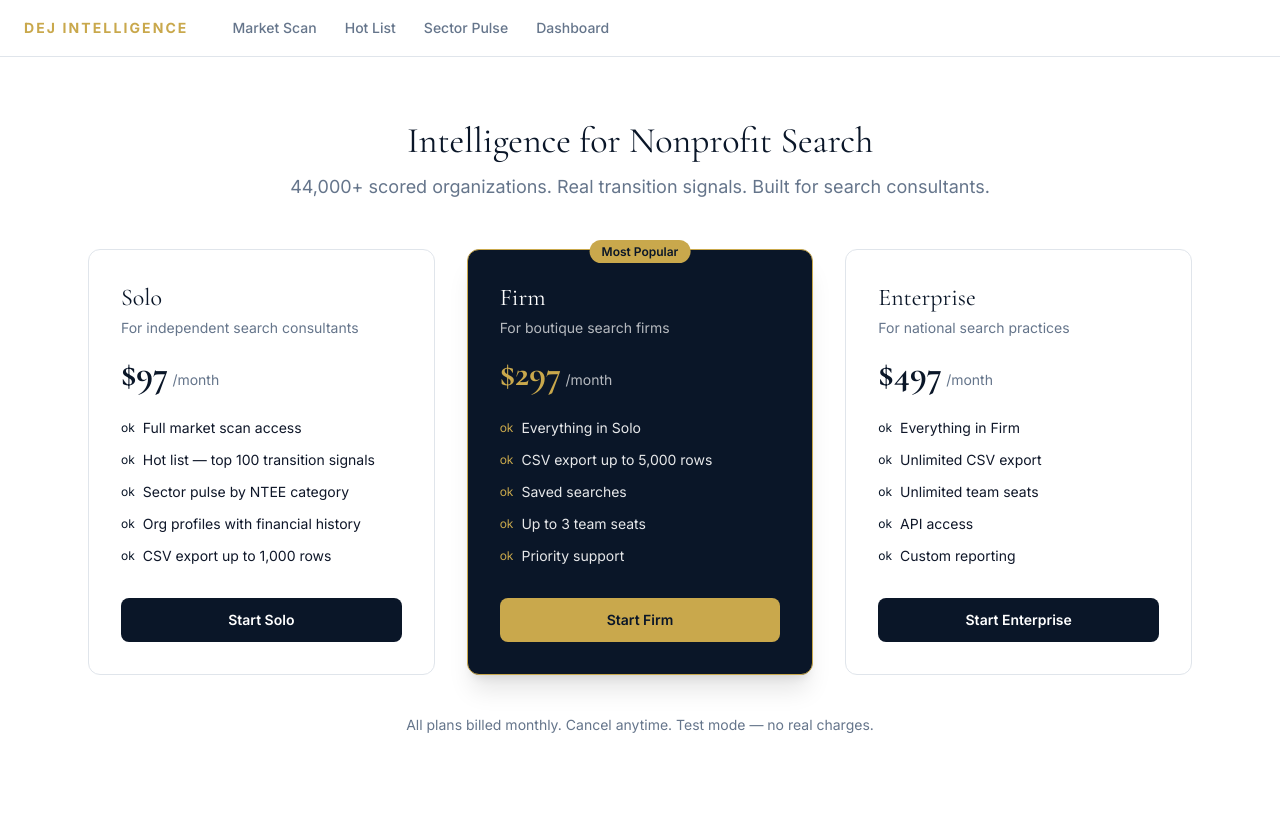
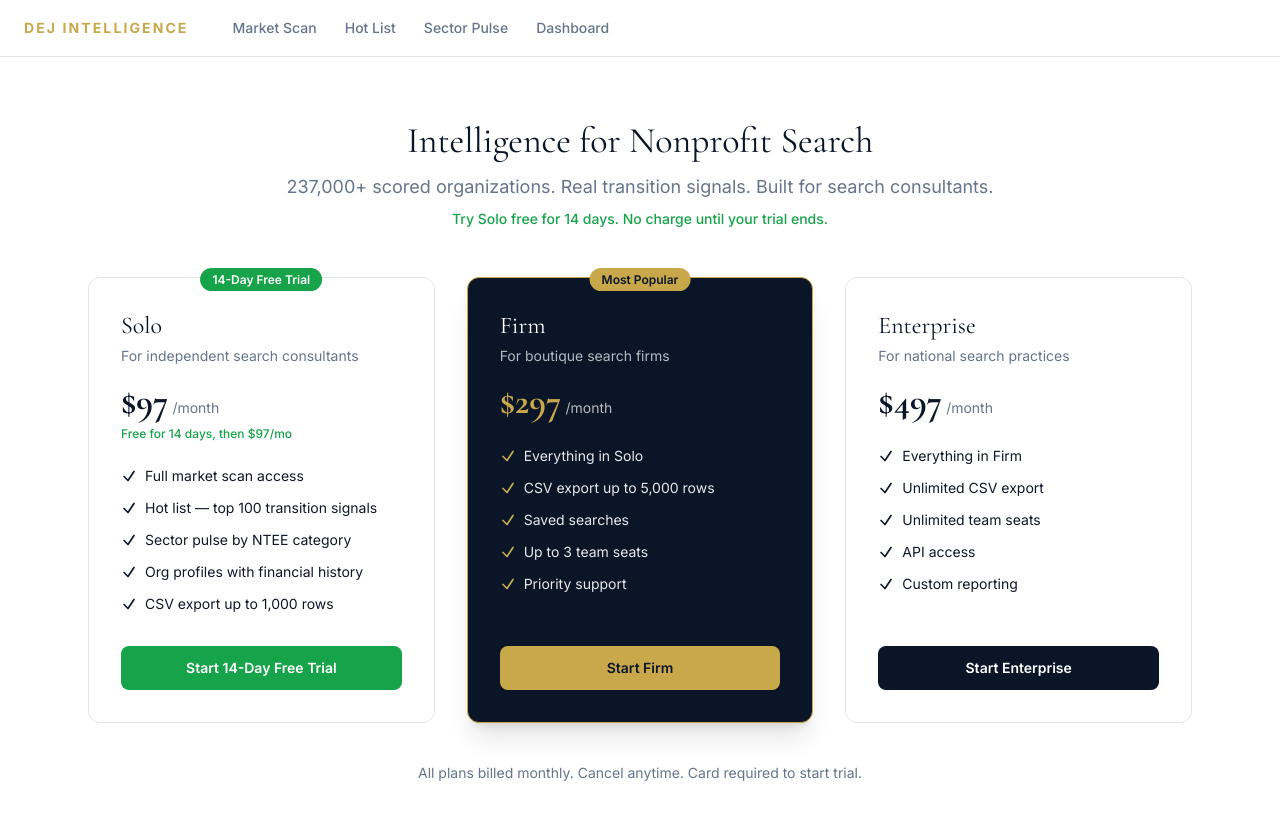
Before and after one commit to dledgerton/dej-intelligence, a Next.js app: page /pricing in a window 1280 px wide. Shown: the top 820 px of the page. Built offline with nearby package versions, Linux system fonts and the light colour scheme.

Commit message:
Free trial: 14-day Solo trial via Stripe trial_period_days

```diff
--- a/app/api/stripe/checkout/route.ts
+++ b/app/api/stripe/checkout/route.ts
@@ -8,6 +8,10 @@
   solo:       process.env.STRIPE_PRICE_SOLO_MONTHLY!,
   firm:       process.env.STRIPE_PRICE_FIRM_MONTHLY!,
   enterprise: process.env.STRIPE_PRICE_ENTERPRISE_MONTHLY!,
+}
+
+const TRIAL_DAYS: Partial<Record<PlanKey, number>> = {
+  solo: 14,
 }
 
 export async function POST(req: NextRequest) {
@@ -27,21 +31,19 @@
   }
 
   const email = user.emailAddresses[0]?.emailAddress
+  const trialDays = TRIAL_DAYS[plan]
 
   const session = await stripe.checkout.sessions.create({
     mode: 'subscription',
     payment_method_types: ['card'],
     customer_email: email,
-    line_items: [
-      {
-        price: PRICE_IDS[plan],
-        quantity: 1,
+    line_items: [{ price: PRICE_IDS[plan], quantity: 1 }],
+    ...(trialDays && {
+      subscription_data: {
+        trial_period_days: trialDays,
       },
-    ],
-    metadata: {
-      userId,
-      plan,
-    },
+    }),
+    metadata: { userId, plan },
     success_url: `${process.env.NEXT_PUBLIC_APP_URL}/?upgraded=true`,
     cancel_url: `${process.env.NEXT_PUBLIC_APP_URL}/pricing`,
   })
--- a/app/pricing/page.tsx
+++ b/app/pricing/page.tsx
@@ -30,6 +30,12 @@
     }
   }
 
+  function getCtaLabel(key: PlanKey, plan: typeof PLANS[PlanKey], isLoading: boolean) {
+    if (isLoading) return "Redirecting..."
+    if (plan.trial) return `Start ${plan.trialDays}-Day Free Trial`
+    return `Start ${plan.name}`
+  }
+
   return (
     <>
       <Nav />
@@ -39,7 +45,10 @@
             Intelligence for Nonprofit Search
           </h1>
           <p className="mt-3 text-lg text-muted-foreground">
-            44,000+ scored organizations. Real transition signals. Built for search consultants.
+            237,000+ scored organizations. Real transition signals. Built for search consultants.
+          </p>
+          <p className="mt-2 text-sm text-green-600 font-medium">
+            Try Solo free for 14 days. No charge until your trial ends.
           </p>
         </div>
 
@@ -58,6 +67,14 @@
                   <div className="absolute -top-3 left-1/2 -translate-x-1/2">
                     <span className="rounded-full bg-gold px-3 py-1 text-xs font-semibold text-navy">
                       Most Popular
+                    </span>
+                  </div>
+                )}
+
+                {key === "solo" && (
+                  <div className="absolute -top-3 left-1/2 -translate-x-1/2">
+                    <span className="rounded-full bg-green-600 px-3 py-1 text-xs font-semibold text-white">
+                      14-Day Free Trial
                     </span>
                   </div>
                 )}
@@ -93,18 +110,27 @@
                       /month
                     </span>
                   </div>
+                  {plan.trial && (
+                    <p className="mt-1 text-xs text-green-600 font-medium">
+                      Free for {plan.trialDays} days, then ${plan.price}/mo
+                    </p>
+                  )}
                 </div>
 
                 <ul className="mb-8 flex-1 space-y-3">
                   {plan.features.map((feature) => (
                     <li key={feature} className="flex items-start gap-2 text-sm">
-                      <span
-                        className={`mt-0.5 text-xs ${
+                      <svg
+                        className={`mt-0.5 h-4 w-4 shrink-0 ${
                           key === "firm" ? "text-gold" : "text-navy"
                         }`}
+                        fill="none"
+                        stroke="currentColor"
+                        strokeWidth={2.5}
+                        viewBox="0 0 24 24"
                       >
-                        ok
-                      </span>
+                        <path strokeLinecap="round" strokeLinejoin="round" d="M4.5 12.75l6 6 9-13.5" />
+                      </svg>
                       <span
                         className={
                           key === "firm" ? "text-white/90" : "text-foreground"
@@ -120,12 +146,14 @@
                   onClick={() => handleCheckout(key)}
                   disabled={loading === key}
                   className={`w-full rounded-lg px-6 py-3 text-sm font-semibold transition disabled:opacity-60 ${
-                    key === "firm"
+                    key === "solo"
+                      ? "bg-green-600 text-white hover:bg-green-700"
+                      : key === "firm"
                       ? "bg-gold text-navy hover:bg-gold/90"
                       : "bg-navy text-white hover:bg-navy/90"
                   }`}
                 >
-                  {loading === key ? "Redirecting..." : `Start ${plan.name}`}
+                  {getCtaLabel(key, plan, loading === key)}
                 </button>
               </div>
             )
@@ -133,7 +161,7 @@
         </div>
 
         <p className="mt-10 text-center text-sm text-muted-foreground">
-          All plans billed monthly. Cancel anytime. Test mode — no real charges.
+          All plans billed monthly. Cancel anytime. Card required to start trial.
         </p>
       </main>
     </>
--- a/lib/plans.ts
+++ b/lib/plans.ts
@@ -4,6 +4,8 @@
       name: 'Solo',
       price: 97,
       description: 'For independent search consultants',
+      trial: true,
+      trialDays: 14,
       features: [
         'Full market scan access',
         'Hot list — top 100 transition signals',
@@ -16,6 +18,8 @@
       name: 'Firm',
       price: 297,
       description: 'For boutique search firms',
+      trial: false,
+      trialDays: 0,
       features: [
         'Everything in Solo',
         'CSV export up to 5,000 rows',
@@ -28,6 +32,8 @@
       name: 'Enterprise',
       price: 497,
       description: 'For national search practices',
+      trial: false,
+      trialDays: 0,
       features: [
         'Everything in Firm',
         'Unlimited CSV export',
@@ -38,4 +44,4 @@
     },
   } as const
 
-  export type PlanKey = keyof typeof PLANS
+export type PlanKey = keyof typeof PLANS
```
